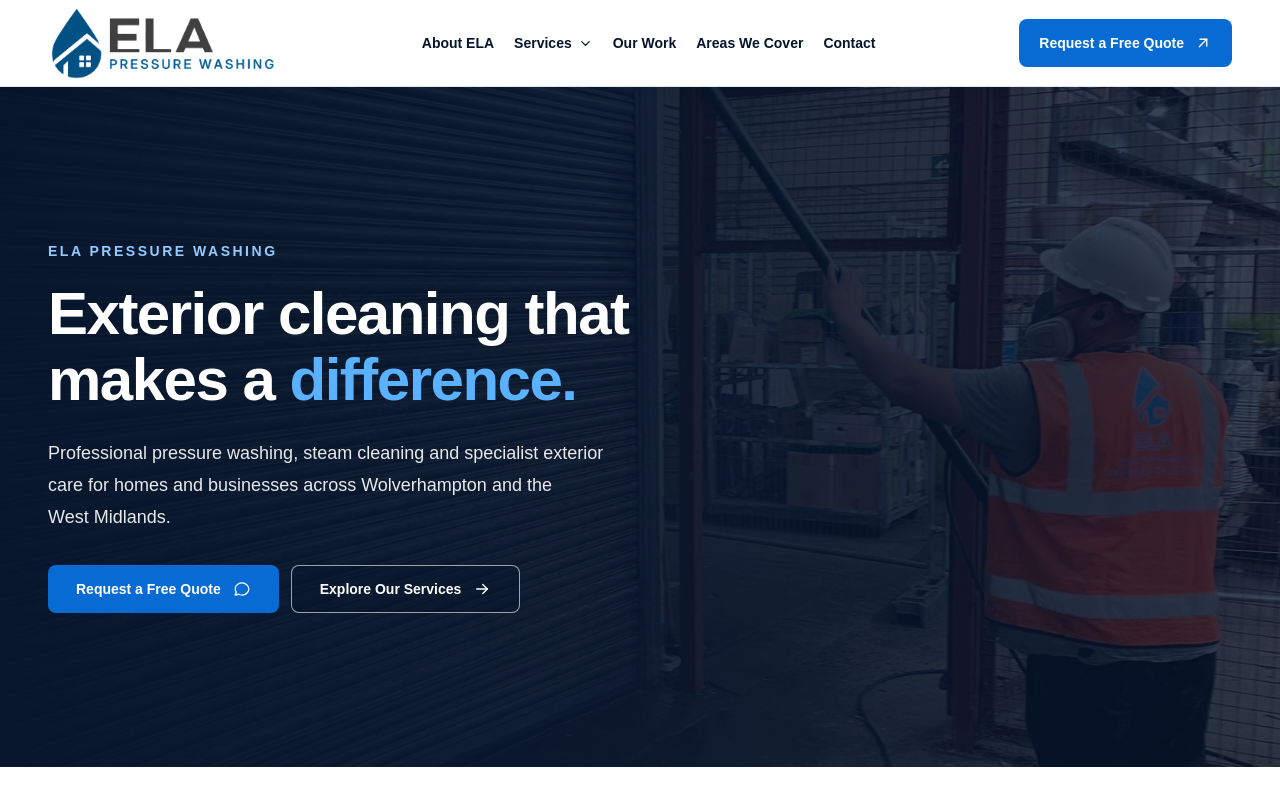
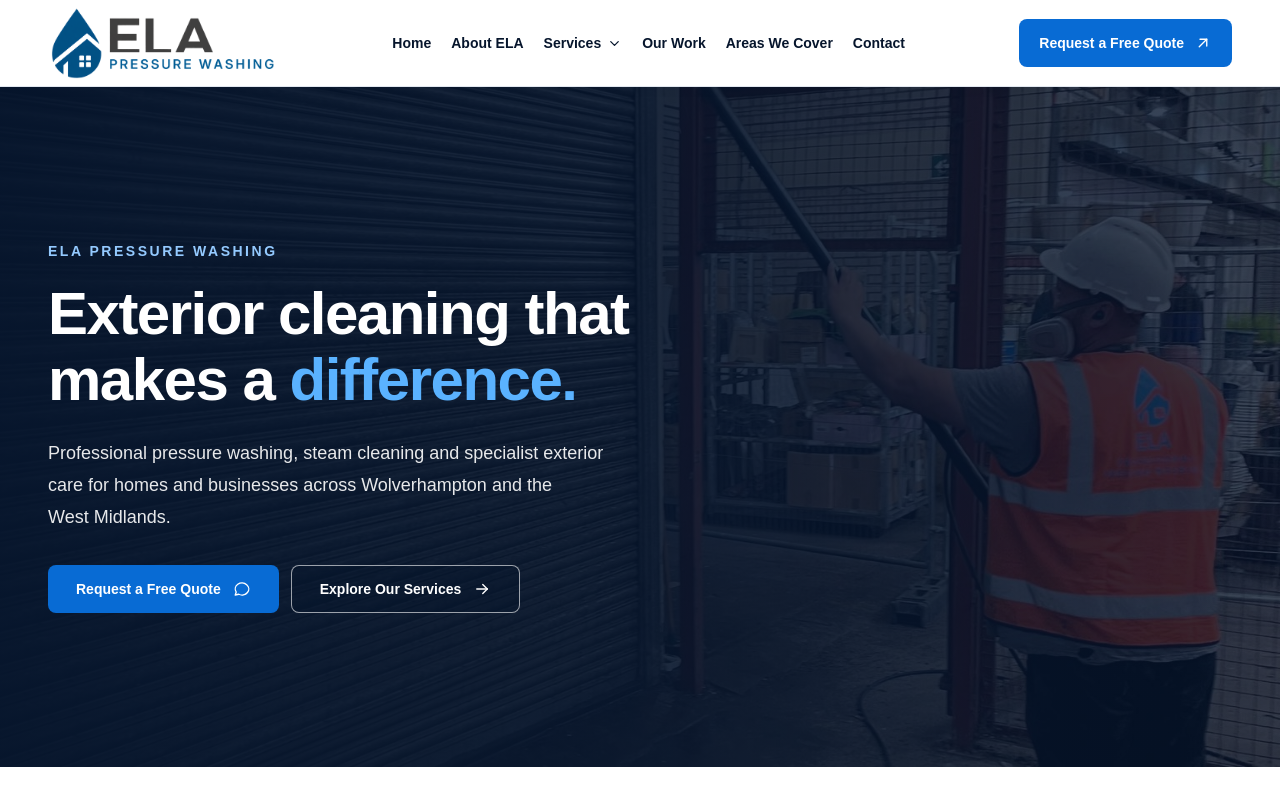
Before and after one commit to jake4369/ela-draft, a Next.js app: page / in a window 1280 px wide. Shown: the top 800 px of the page. Built offline with nearby package versions, Linux system fonts and the light colour scheme.

Commit message:
Add home link

```diff
--- a/app/components/Header.jsx
+++ b/app/components/Header.jsx
@@ -11,6 +11,10 @@
 import { IconArrowUpRight } from "@tabler/icons-react";
 
 const navigation = [
+  {
+    label: "Home",
+    href: "/",
+  },
   {
     label: "About ELA",
     href: "/about",
```
